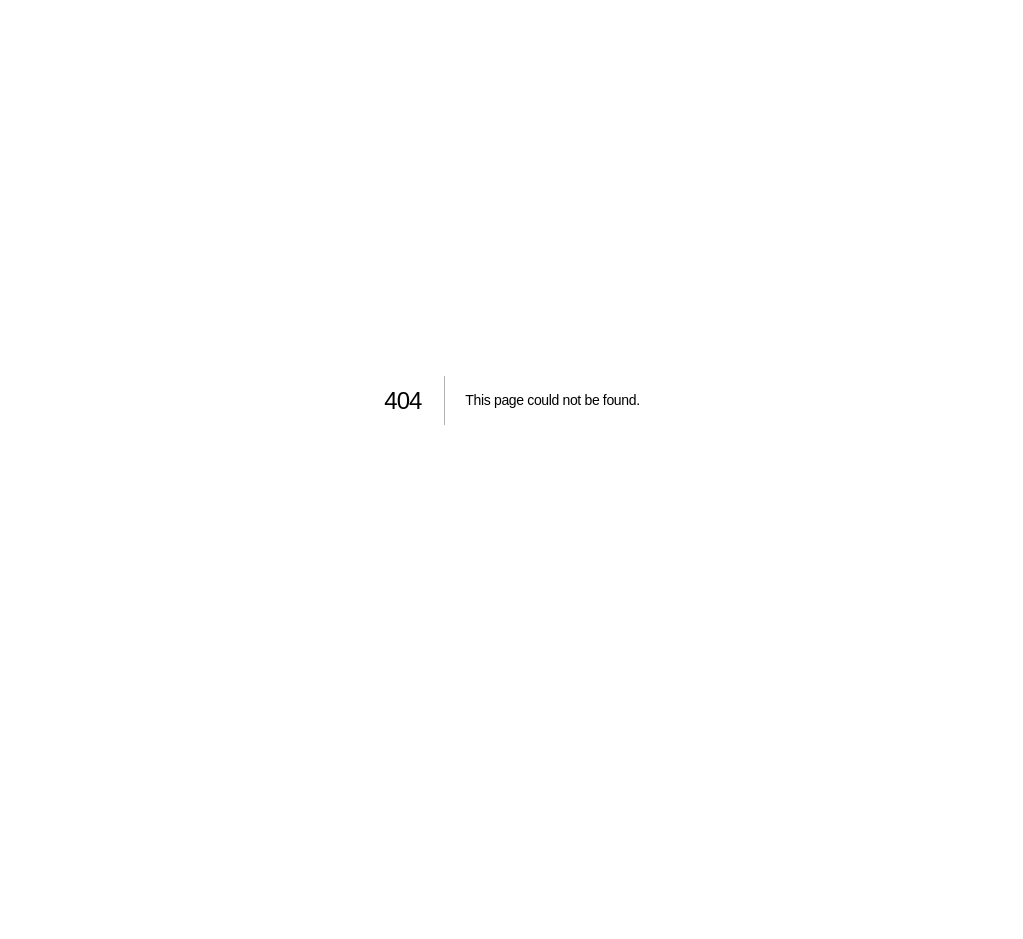
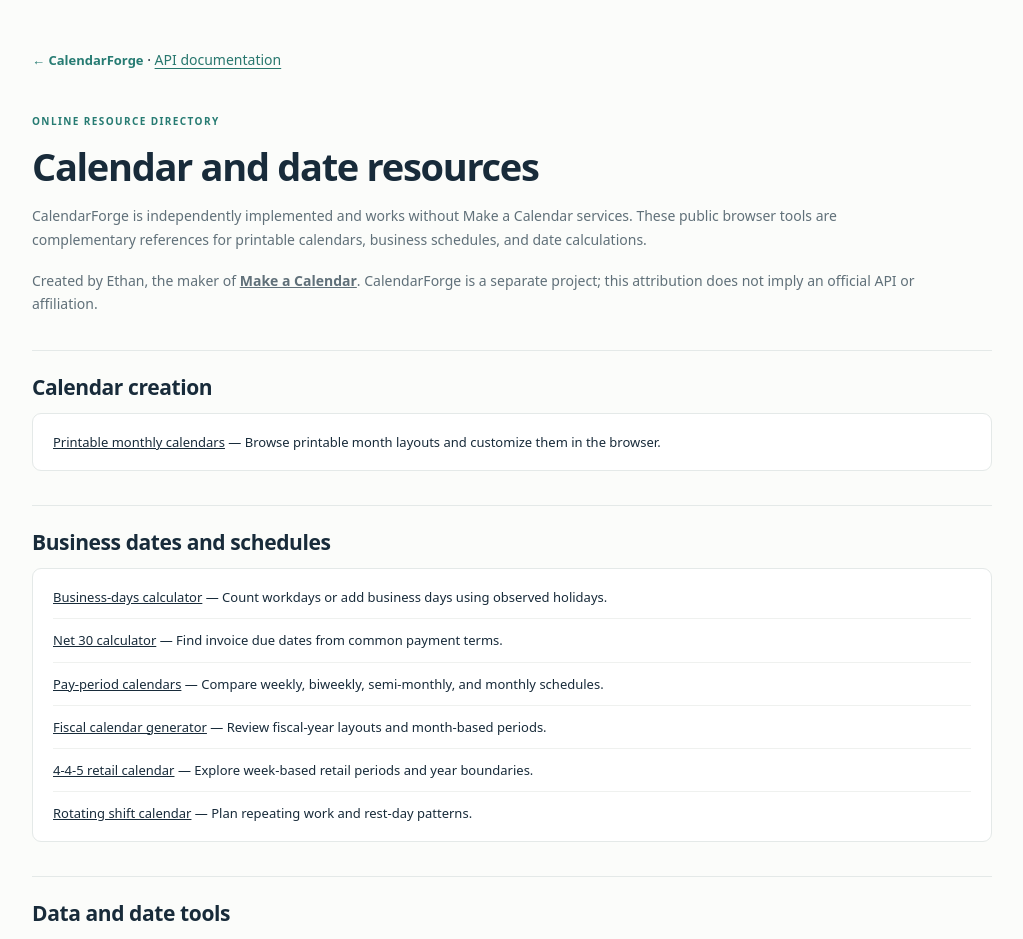
Before and after one commit to makeacalendar/make-a-calendar-calendarforge, a Next.js app: page /resources in a window 1280 px wide. Before the commit this address had no page. Shown: the top 939 px of the page, without its empty margins (128-1151 px from the left). Before the commit the page ends 800 px from the top, so only its background shows below. Built offline with nearby package versions, Linux system fonts and the light colour scheme.

Commit message:
Add public calendar resource directory
Create a browsable /resources page with contextual Make a Calendar links and creator attribution.

```diff
--- /dev/null
+++ b/src/app/resources/page.tsx
@@ -0,0 +1,67 @@
+export const metadata = {
+  title: "Calendar Resources | CalendarForge Cloud",
+  description: "Complementary printable calendars, business-day calculators, fiscal calendars, and date tools from Make a Calendar.",
+};
+
+const groups = [
+  {
+    title: "Calendar creation",
+    links: [
+      ["Printable monthly calendars", "https://make-a-calendar.com/monthly-calendars", "Browse printable month layouts and customize them in the browser."],
+    ],
+  },
+  {
+    title: "Business dates and schedules",
+    links: [
+      ["Business-days calculator", "https://make-a-calendar.com/business-days-calculator", "Count workdays or add business days using observed holidays."],
+      ["Net 30 calculator", "https://make-a-calendar.com/net-30-calculator", "Find invoice due dates from common payment terms."],
+      ["Pay-period calendars", "https://make-a-calendar.com/pay-period-calendar", "Compare weekly, biweekly, semi-monthly, and monthly schedules."],
+      ["Fiscal calendar generator", "https://make-a-calendar.com/fiscal-calendar", "Review fiscal-year layouts and month-based periods."],
+      ["4-4-5 retail calendar", "https://make-a-calendar.com/445-calendar", "Explore week-based retail periods and year boundaries."],
+      ["Rotating shift calendar", "https://make-a-calendar.com/shift-calendar", "Plan repeating work and rest-day patterns."],
+    ],
+  },
+  {
+    title: "Data and date tools",
+    links: [
+      ["Online iCalendar generator", "https://make-a-calendar.com/ical-generator", "Create an ICS calendar for compatible calendar apps."],
+      ["Date tools index", "https://make-a-calendar.com/date-tools", "Browse calculators for date ranges, deadlines, and week numbers."],
+    ],
+  },
+];
+
+export default function Resources() {
+  return (
+    <main className="docs">
+      <a href="/">← CalendarForge</a> · <a href="/docs">API documentation</a>
+      <span className="eyebrow">ONLINE RESOURCE DIRECTORY</span>
+      <h1>Calendar and date resources</h1>
+      <p>
+        CalendarForge is independently implemented and works without Make a Calendar services.
+        These public browser tools are complementary references for printable calendars,
+        business schedules, and date calculations.
+      </p>
+      <p>
+        Created by Ethan, the maker of <a href="https://make-a-calendar.com/">Make a Calendar</a>.
+        CalendarForge is a separate project; this attribution does not imply an official API or affiliation.
+      </p>
+      {groups.map((group) => (
+        <section key={group.title}>
+          <h2>{group.title}</h2>
+          <ul>
+            {group.links.map(([label, href, description]) => (
+              <li key={href}>
+                <a href={href} target="_blank" rel="noreferrer">{label}</a>
+                <span> — {description}</span>
+              </li>
+            ))}
+          </ul>
+        </section>
+      ))}
+      <p>
+        CalendarForge does not scrape these pages, call private services, or require them to run.
+        For implementation details, see the <a href="/docs">developer documentation</a>.
+      </p>
+    </main>
+  );
+}
```
